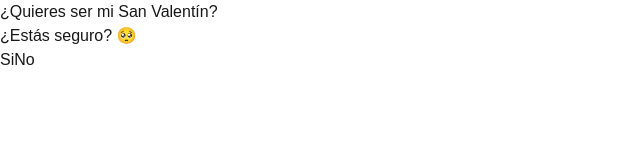
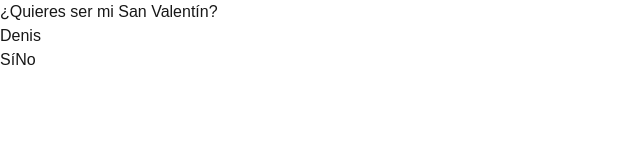
Before and after one commit to nicole-alvarado/Valentine-app, a Next.js app: page / in a window 1280 px wide. Shown: the top 160 px of the page, without its empty margins (0-640 px from the left). Built offline with nearby package versions, Linux system fonts and the light colour scheme.

Commit message:
últimos retoques

```diff
--- a/src/app/page.tsx
+++ b/src/app/page.tsx
@@ -3,7 +3,6 @@
 import { useState } from "react";
 import { motion } from "framer-motion";
 import Image from "next/image";
-
 
 export default function ValentineApp() {
   const [yesSize, setYesSize] = useState(1);
@@ -12,12 +11,13 @@ export default function ValentineApp() {
   const [accepted, setAccepted] = useState(false);
 
   const messages = [
+    "Denis",
     "¿Estás seguro? 🥺",
     "Por favor 💖",
-    "Pon que siiii",
-    "Piénsalo de nuevo 😢",
-    "Quizás te arrepientas... ",
-    "Última oportunidad"
+    "Porfaaaa 🥺",
+    "Quizás te arrepientas 🔪",
+    "Este es el momento para decir que sí ✨",
+    "Última oportunidad 😡"
   ];
 
   const moveNoButton = () => {
@@ -26,7 +26,7 @@ export default function ValentineApp() {
         x: (Math.random() - 0.5) * 300,
         y: (Math.random() - 0.5) * 300
       });
-      setYesSize(yesSize + 0.2);
+      setYesSize(yesSize + 0.5);
       setMessageIndex((prev) => prev + 1);
     }
   };
@@ -35,9 +35,9 @@ export default function ValentineApp() {
     return (
       <div className="flex flex-col items-center justify-center h-screen bg-pink-100">
         <h1 className="text-4xl font-bold text-red-500">Sabía que aceptarías 💖</h1>
+        <h1 className="text-4xl font-bold text-red-500">Nos vemos más tardecita 🤭</h1>
         <div className="grid grid-cols-3 gap-4 mt-6">
           <Image src="/love0.webp" alt="Cat love" width={128} height={128} className="w-32 h-32 rounded-lg" />
-
           <Image src="/love2.webp" alt="Cat love 2" width={128} height={128} className="w-32 h-32 rounded-lg" />
           <Image src="/love3.webp" alt="Cat love 3" width={128} height={128} className="w-32 h-32 rounded-lg" />
           <Image src="/love4.webp" alt="Cat love 4" width={128} height={128} className="w-32 h-32 rounded-lg" />
@@ -49,16 +49,18 @@ export default function ValentineApp() {
   }
 
   return (
-    <div className="flex flex-col items-center justify-center h-screen bg-pink-100">
+    <div className="flex flex-col items-center justify-center h-screen bg-pink-100 px-6 text-center">
+      <div className="mb-10">
         <h1 className="text-4xl font-bold text-red-500">¿Quieres ser mi San Valentín?</h1>
         <p className="text-lg text-gray-700 mt-4">{messages[messageIndex]}</p>
+      </div>
       <div className="flex mt-6 space-x-4">
         <motion.button
           className="bg-red-500 text-white font-bold py-2 px-6 rounded-full"
           style={{ transform: `scale(${yesSize})` }}
           onClick={() => setAccepted(true)}
         >
-          Si
+          Sí
         </motion.button>
         <motion.button
           className={`font-bold py-2 px-6 rounded-full ${messageIndex === messages.length - 1 ? "bg-gray-300 cursor-not-allowed" : "bg-gray-400 text-white"}`}
```
Lines whose indentation alone changed are shown as unchanged.
